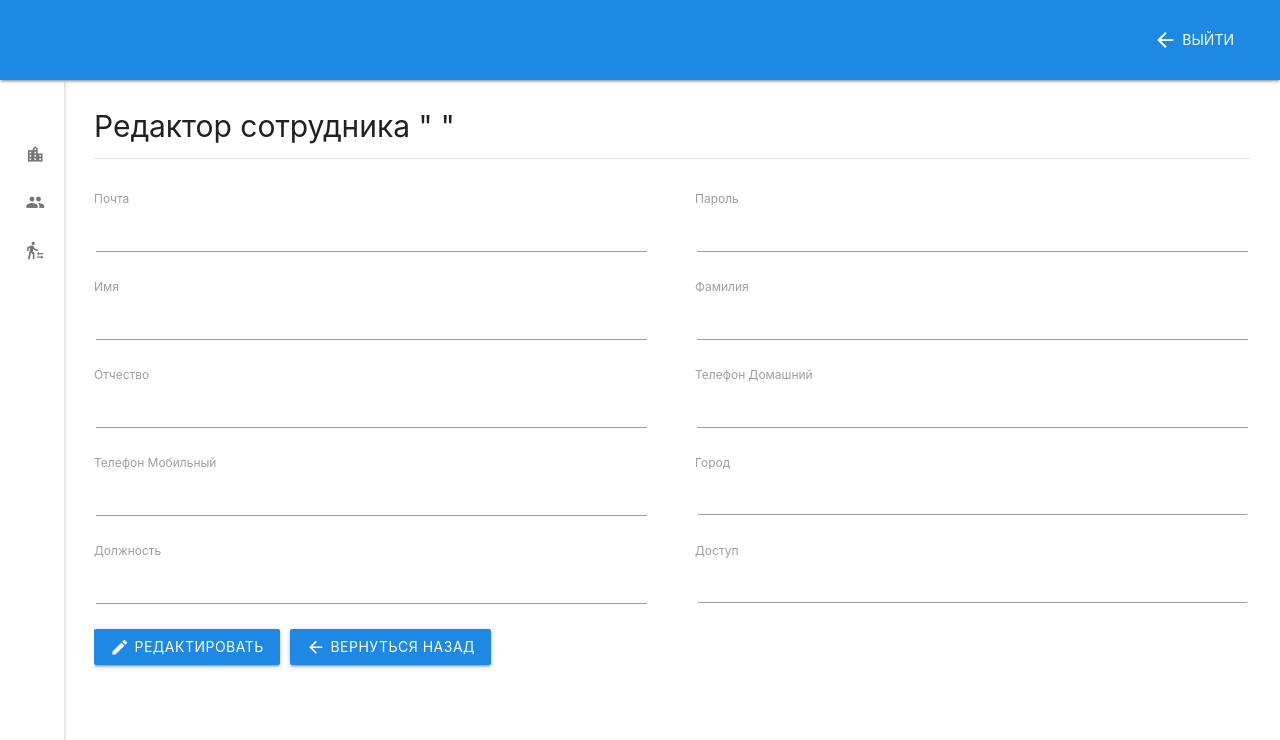
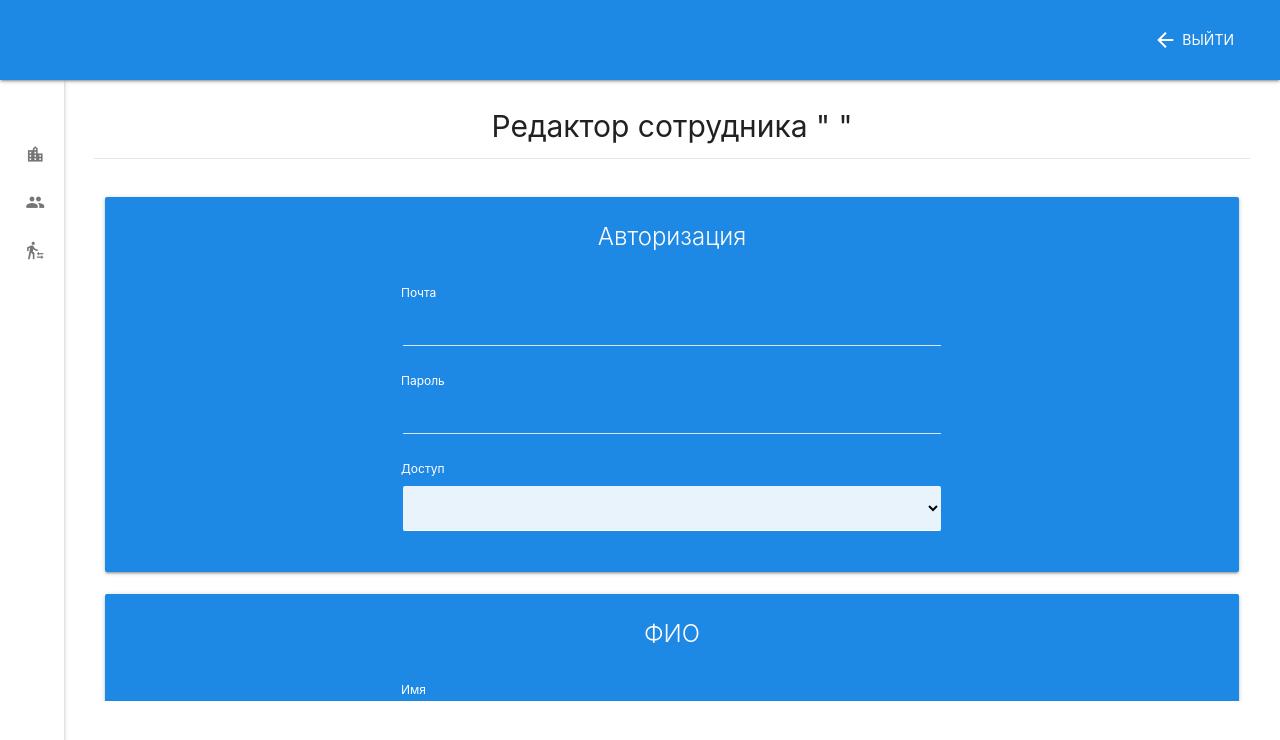
Before and after one commit to SadBarin/pave_erp, a Vue app: page /employees/editor in a window 1280 px wide. Shown: the top 740 px of the page. Built offline with nearby package versions, Linux system fonts and the light colour scheme.

Commit message:
New Editor for employees

```diff
--- a/src/components/employees/EditorEmployees.vue
+++ b/src/components/employees/EditorEmployees.vue
@@ -1,4 +1,4 @@
-<template>
+<template class="editor">
   <div>
     <Popup
       v-if="popupShow"
@@ -7,7 +7,7 @@
       v-bind:popup-title="'Выйти?'"
     />
 
-    <div class="page-title">
+    <div class="page-title editor-title">
       <h3>Редактор сотрудника "{{editedName}} {{editedSurname}}"</h3>
     </div>
 
@@ -15,9 +15,13 @@
       <div class="row">
         <div class="col s12">
           <div>
-            <form @submit.prevent="validate">
-             <div class="form-content">
-               <div class="input-field input-field-blue">
+            <form class="editor-form" @submit.prevent="validate">
+             <div class="form-content editor-form-content">
+               <div class="card editor-card blue darken-1 white-text">
+                 <div class="card-content editor-card-content">
+                   <span class="card-title">Авторизация</span>
+
+                   <div class="input-field editor-input">
                      <input
                        id="email"
                        type="text"
@@ -36,7 +40,7 @@
                      </small>
                    </div>
 
-               <div class="input-field" id="input-field-blue">
+                   <div class="input-field editor-input">
                      <input
                        id="password"
                        type="password"
@@ -58,7 +62,22 @@
                      </small>
                    </div>
 
-               <div class="input-field input-field-blue">
+                   <div class="input-field editor-input">
+                     <select class="browser-default editor-select"
+                             v-model="editedAccess"
+                     >
+                       <option class="editor-option" value="false">Сотрудник</option>
+                       <option class="editor-option" value="true"> Админ</option>
+                     </select>
+                     <label class="active">Доступ</label>
+                   </div>
+                 </div>
+               </div>
+
+               <div class="card editor-card blue darken-1 white-text">
+                 <div class="card-content editor-card-content">
+                   <span class="card-title">ФИО</span>
+                   <div class="input-field editor-input">
                      <input type="text"
                             id="name"
                             v-model.trim="editedName"
@@ -66,7 +85,7 @@
                      <label for="name" class="active">Имя</label>
                    </div>
 
-               <div class="input-field input-field-blue">
+                   <div class="input-field editor-input">
                      <input type="text"
                             id="surname"
                             v-model.trim="editedSurname"
@@ -74,15 +93,21 @@
                      <label for="surname" class="active">Фамилия</label>
                    </div>
 
-               <div class="input-field input-field-blue">
+                   <div class="input-field editor-input">
                      <input type="text"
                             id="patronymic"
                             v-model.trim="editedPatronymic"
                      >
                      <label for="patronymic" class="active">Отчество</label>
                    </div>
+                 </div>
+               </div>
 
-               <div class="input-field input-field-blue">
+               <div class="card editor-card blue darken-1 white-text">
+                 <div class="card-content editor-card-content black-text">
+                   <span class="card-title">Контактные данные</span>
+
+                   <div class="input-field editor-input">
                      <input type="tel"
                             id="homePhone"
                             v-model.trim="editedHomePhone"
@@ -90,54 +115,53 @@
                      <label for="homePhone" class="active">Телефон Домашний</label>
                    </div>
 
-               <div class="input-field input-field-blue">
+                   <div class="input-field editor-input">
                      <input type="tel"
                             id="mobilePhone"
                             v-model.trim="editedMobilePhone"
                      >
                      <label for="mobilePhone" class="active">Телефон Мобильный</label>
                    </div>
+                 </div>
+               </div>
 
-               <div class="input-field">
-                 <select class="browser-default"
+               <div class="card editor-card blue darken-1 white-text">
+                 <div class="card-content editor-card-content black-text">
+                   <span class="card-title">Дополнительно</span>
+
+                   <div class="input-field editor-input">
+                     <select class="browser-default editor-select"
                              v-model.trim="editedCity"
                      >
-                   <option v-for="(city) of sites" :key="city.cityName">
+                       <option class="editor-option" disabled>Отсутствует</option>
+                       <option class="editor-option" v-for="(city) of sites" :key="city.cityName">
                          {{ city.cityName }}
                        </option>
                      </select>
                      <label class="active">Город</label>
                    </div>
 
-               <div class="input-field input-field-blue">
+                   <div class="input-field editor-input">
                      <input type="text"
                             id="duty"
                             v-model.trim="editedDuty"
                      >
                      <label for="duty" class="active">Должность</label>
                    </div>
-
-               <div class="input-field">
-                 <select class="browser-default"
-                         v-model.trim="editedAccess"
-                 >
-                   <option value="1">Сотрудник</option>
-                   <option value="2">Админ</option>
-                 </select>
-                 <label class="active">Доступ</label>
+                 </div>
                </div>
              </div>
 
-             <div class="button-container">
+             <div class="editor-btns">
                <button
-                 class="btn waves-effect waves-light auth-submit blue darken-1"
+                 class="btn editor-btn waves-effect waves-light auth-submit blue darken-1"
                  v-on:click="editorCollection(employees, sites)"
                >
                  <i class="material-icons">create</i> Редактировать
                </button>
 
                <button
-                 class="btn waves-effect waves-light auth-submit blue darken-1"
+                 class="btn editor-btn waves-effect waves-light auth-submit blue darken-1"
                  v-on:click="popupVisibility"
                >
                  <i class="material-icons">arrow_back</i> Вернуться назад
@@ -177,7 +201,7 @@ export default {
       editedMobilePhone: '',
       editedCity: '',
       editedDuty: '',
-      editedAccess: ''
+      editedAccess: false
     }
   },
   validations: {
@@ -276,40 +300,103 @@ export default {
 </script>
 
 <style scoped>
-  .row .col {
-    padding: 0;
+  .editor-title{
+    display: flex;
+    align-items: center;
+    justify-content: center;
   }
 
-  .btn {
-    margin-right: 10px;
+  .editor-form,
+  .editor-form-content,
+  .editor-card-content {
+    color: white !important;
+
+    width: 100%;
+
+    display: flex;
+    flex-direction: column;
+    align-items: center;
+    justify-content: center;
+    flex-wrap: wrap;
   }
 
-  form {
+  .editor-card {
     width: 100%;
   }
 
-  .form-content {
+  .editor-input {
+    width: 50%;
+  }
+
+  .editor-input input {
+    color: rgba(255, 255, 255, 0.9);
+  }
+
+  .editor-input label {
+    color: white;
+  }
+
+  input:not([type]),
+  input[type=text]:not(.browser-default),
+  input[type=password]:not(.browser-default),
+  input[type=email]:not(.browser-default),
+  input[type=url]:not(.browser-default),
+  input[type=time]:not(.browser-default),
+  input[type=date]:not(.browser-default),
+  input[type=datetime]:not(.browser-default),
+  input[type=datetime-local]:not(.browser-default),
+  input[type=tel]:not(.browser-default),
+  input[type=number]:not(.browser-default),
+  input[type=search]:not(.browser-default),
+  textarea.materialize-textarea {
+    border-bottom: 1px solid rgba(255, 255, 255, 0.8) !important;
+  }
+
+  /* label focus color */
+  #blue-layout .input-field input:focus + label {
+    color: white;
+  }
+  /* label underline focus color */
+  #blue-layout .input-field input:focus {
+    border-bottom: 1px solid white;
+    box-shadow: 0 1px 0 0 white;
+  }
+
+  .editor-select {
+    border: none !important;
+    border-bottom: 1px solid white !important;
+    padding: 0 !important;
+
+    text-align-last: center;
+    text-align: center;
+
+    margin-top: 10px;
+
+    cursor: pointer;
+  }
+
+  .editor-option {
+    margin-left: 15px;
+
+    display: flex;
+    justify-content: center;
+    align-items: center;
+  }
+
+  .editor-select:focus {
+    outline: none !important;
+  }
+
+  .editor-btns {
+    width: 50%;
+    margin-top: 30px;
+
     display: flex;
     justify-content: space-between;
-    flex-wrap: wrap;
+    align-items: center;
   }
 
-  .input-field {
+  .editor-btn {
     width: 48%;
   }
-
-  select {
-    border: none !important;
-    border-bottom: 1px solid #9E9E9E !important;
-    padding: 0 !important;
-    appearance: none !important;
-  }
-
-  option {
-    margin-left: 10px !important;
-  }
-
-  select:focus {
-    outline: none !important;
-  }
 </style>
```
Lines whose indentation alone changed are shown as unchanged.
